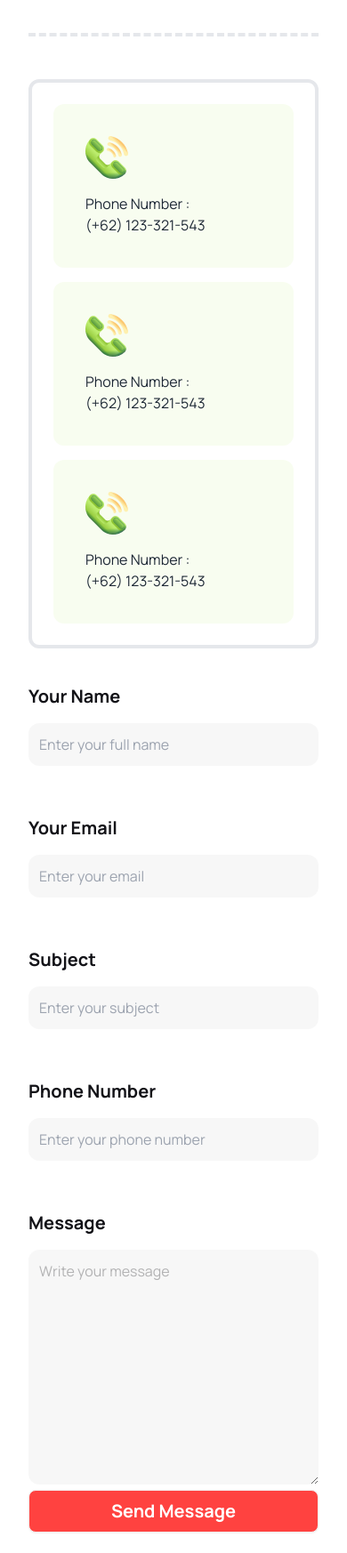
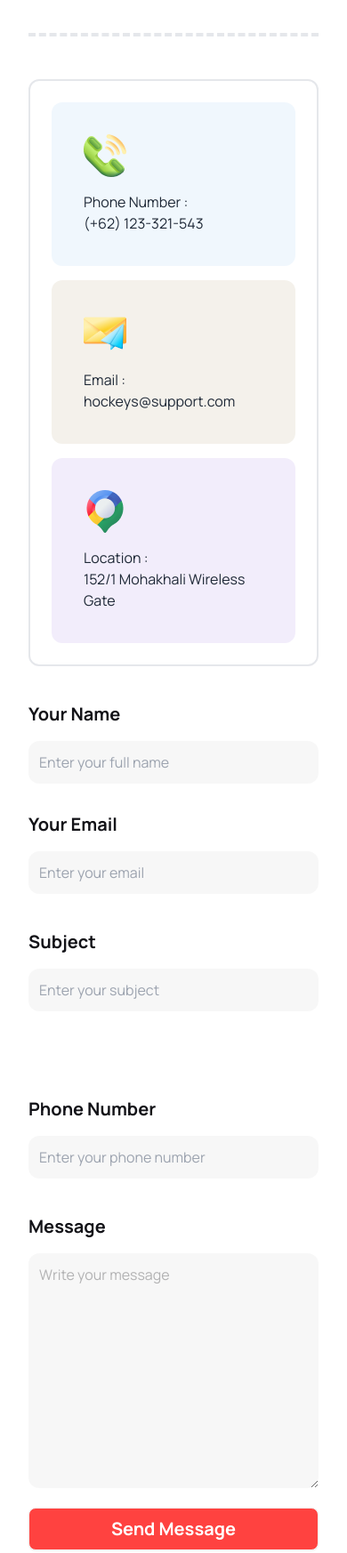
Before and after one commit to md-selim-dev/3rd-assignment, a plain HTML site: page index.html in a window 390 px wide. Shown: the part 7580-9326 px from the top of the page at 89% size. Drawn offline with nearby package versions, Linux system fonts and the light colour scheme.

Commit message:
Get in Touch section with Responsive

```diff
--- a/index.html
+++ b/index.html
@@ -581,52 +581,52 @@
         <!-- Form Section -->
           <div class="flex flex-col md:flex-col lg:flex-row justify-between gap-10" >
             <!--form contact section -->
-            <div class="border-4 box-border rounded-xl w-full lg:lg:w-2/5">
+            <div class="border-2 box-border rounded-xl w-full lg:lg:w-2/5">
               <div class="p-6 flex flex-col gap-4 w-full">
-                <div class="bg-[#BCED6D1A] p-9 rounded-xl">
+                <div class="bg-[#6daded1a] p-9 rounded-xl">
                   <img class="mb-4" src="Images/call.png" alt="">
                   <p class="leading-6">Phone Number :</p>
                   <p>(+62) 123-321-543</p>
                 </div>
-                <div class="bg-[#BCED6D1A] p-9 rounded-xl">
-                  <img class="mb-4" src="Images/call.png" alt="">
-                  <p class="leading-6">Phone Number :</p>
-                  <p>(+62) 123-321-543</p>
+                <div class="bg-[#9572391a] p-9 rounded-xl">
+                  <img class="mb-4" src="Images/message.png" alt="">
+                  <p class="leading-6">Email :</p>
+                  <p>hockeys@support.com</p>
                 </div>
-                <div class="bg-[#BCED6D1A] p-9 rounded-xl">
-                  <img class="mb-4" src="Images/call.png" alt="">
-                  <p class="leading-6">Phone Number :</p>
-                  <p>(+62) 123-321-543</p>
+                <div class="bg-[#7c4ed11a] p-9 rounded-xl">
+                  <img class="mb-4" src="Images/location.png" alt="">
+                  <p class="leading-6">Location :</p>
+                  <p>152/1 Mohakhali Wireless Gate</p>
                 </div>
               </div>
             </div>
             <!-- Message section -->
-            <div class="w-full lg:w-3/5 grid items-stretch">
+            <div class="w-full lg:w-3/5 grid">
               <!-- name & email -->
-              <div class="flex flex-col lg:flex-row justify-between gap-14">
-                <div class="w-full lg:w-1/2">
+              <div class="w-full flex gap-8 flex-col lg:flex-row justify-between">
+                <div class="w-full ">
                 <label class="block text-[#131318] font-bold text-xl mb-4" for="name">Your Name</label>
-                <input class="w-full lg:w-3/4 bg-[#16161b08] text-[#1313184d] p-3 rounded-xl focus:outline-gray-200 outline-none" type="text" placeholder="Enter your full name">
+                <input class="w-full bg-[#16161b08] text-[#1313184d] p-3 rounded-xl focus:outline-gray-200 outline-none" type="text" placeholder="Enter your full name">
                 </div>
-                <div class="w-full lg:w-1/2">
+                <div class="w-full">
                 <label class="block text-[#131318] font-bold text-xl mb-4" for="name">Your Email</label>
-                <input class="w-full lg:w-3/4 bg-[#16161b08] text-[#1313184d] p-3 rounded-xl focus:outline-gray-200 outline-none" type="text" placeholder="Enter your email">
+                <input class="w-full bg-[#16161b08] text-[#1313184d] p-3 rounded-xl focus:outline-gray-200 outline-none" type="text" placeholder="Enter your email">
                 </div>
               </div>
               <!-- subject & phone number -->
               <div class="flex flex-col lg:flex-row justify-between gap-14">
-                <div class="w-full lg:w-1/2 mt-14">
+                <div class="w-full mt-10 gap-8">
                 <label class="block text-[#131318] font-bold text-xl mb-4" for="name">Subject</label>
-                <input class="w-full lg:w-3/4 bg-[#16161b08] text-[#1313184d] p-3 rounded-xl focus:outline-gray-200 outline-none" type="text" placeholder="Enter your subject">
+                <input class="w-full bg-[#16161b08] text-[#1313184d] p-3 rounded-xl focus:outline-gray-200 outline-none" type="text" placeholder="Enter your subject">
                 </div>
-                <div class="w-full lg:w-1/2">
+                <div class="w-full mt-10">
                 <label class="block text-[#131318] font-bold text-xl mb-4" for="name">Phone Number</label>
-                <input class="w-full lg:w-3/4 bg-[#16161b08] text-[#1313184d] p-3 rounded-xl focus:outline-gray-200 outline-none" type="text" placeholder="Enter your phone number">
+                <input class="w-full  bg-[#16161b08] text-[#1313184d] p-3 rounded-xl focus:outline-gray-200 outline-none" type="text" placeholder="Enter your phone number">
                 </div>
               </div>
               <!-- Write your message -->
-              <div class="flex justify-between gap-14">
-                <div class="w-full mt-14">
+              <div class="flex justify-between gap-14 mb-4">
+                <div class="w-full mt-10">
                 <label class="block text-[#131318] font-bold text-xl mb-4" for="name">Message</label>
                 <textarea class="w-full bg-[#16161b08] text-[#1313184d] p-3 rounded-xl focus:outline-gray-200 outline-none" name="message" id="" cols="30" rows="10">Write your message</textarea>
                 </div>
```
